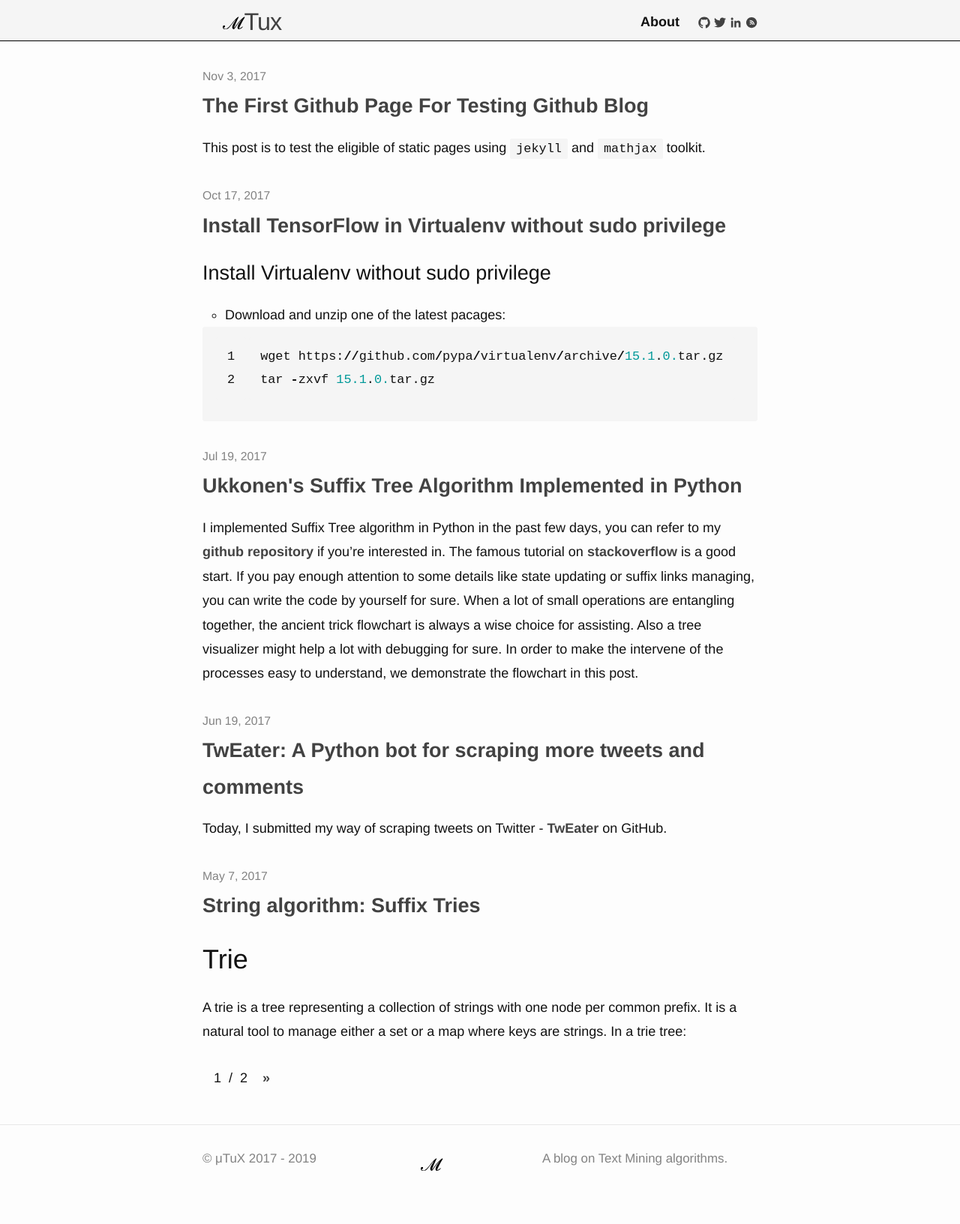
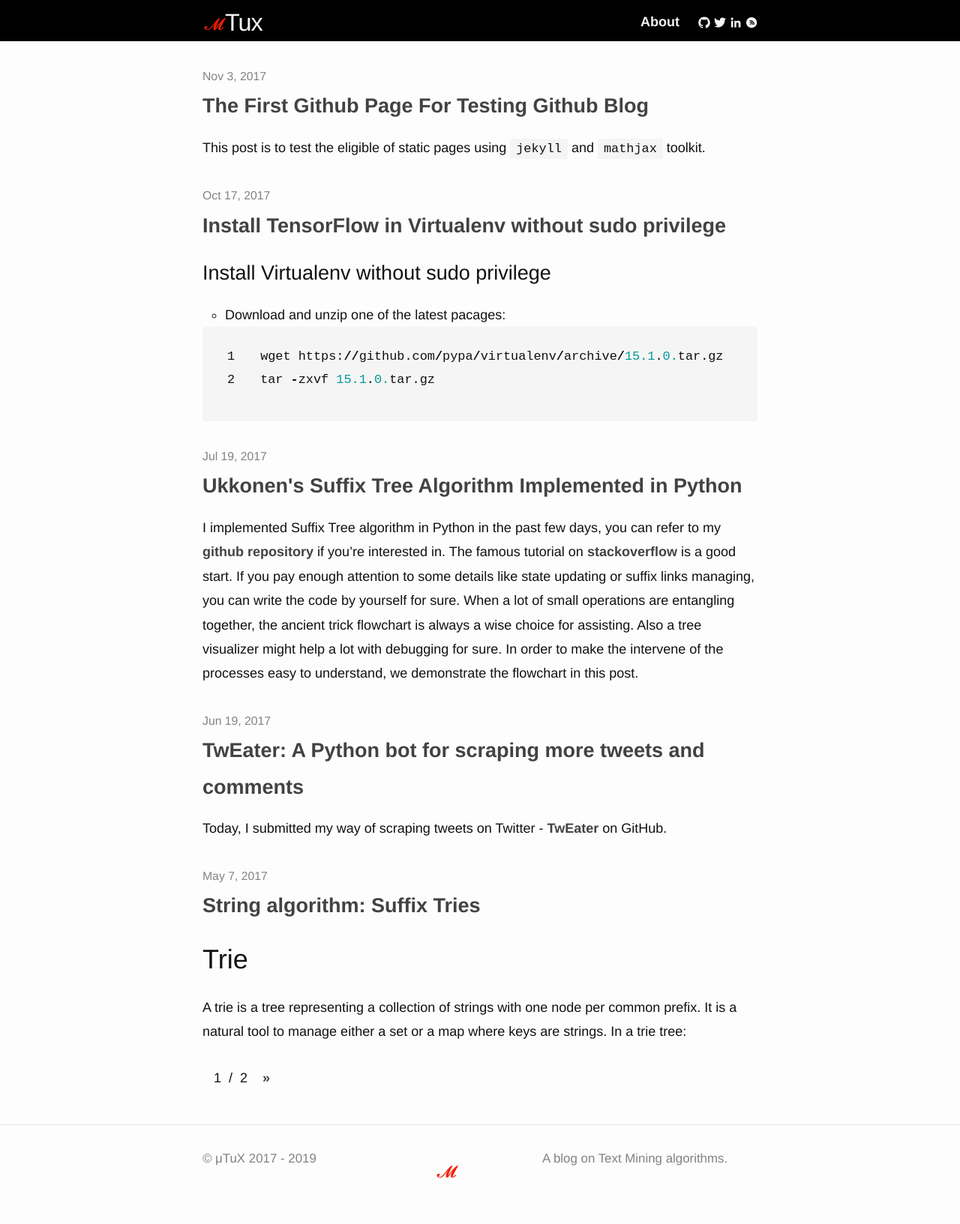
Before and after one commit to mutux/mutux.github.io, a Jekyll site: the page built from index.html, in a window 1280 px wide. Shown: the whole page at 75% size. Built offline with Jekyll 4.4.1, drawn with Linux system fonts in a browser that asks for light colours; the list of posts is cut into pages by our own code.

Commit message:
theme tuning

```diff
--- a/_includes/logo.html
+++ b/_includes/logo.html
@@ -1 +1 @@
-<span style="position: relative; left: 20px; top: 5px;">{% include mutux-b.svg %}</span>
+<span style="position: relative; left: -28px; top: 15px;">{% include mutux-r.svg %}</span>
--- a/_sass/minima/_base.scss
+++ b/_sass/minima/_base.scss
@@ -201,7 +201,8 @@ pre {
   vertical-align: middle;
 
   path {
-    fill: $grey-color-dark;
+    // fill: $grey-color-dark;
+    fill: $grey-color-lighter;
   }
 }
 
--- a/_sass/minima/_layout.scss
+++ b/_sass/minima/_layout.scss
@@ -6,7 +6,8 @@
   border-bottom: 1px solid black;
   min-height: $spacing-unit * 1.8;
   max-height: $spacing-unit * 1.8;
-  background-color: $grey-color-lighter;
+  // background-color: $grey-color-lighter;
+  background-color: black;
 
   // Positioning context for the mobile navigation icon
   position: relative;
@@ -14,15 +15,17 @@
 
 .site-title {
   @include relative-font-size(1.8);
-  font-weight: 200;
-  line-height: $base-line-height * $base-font-size * 1.8;
+  font-weight: 100;
+  // line-height: $base-line-height * $base-font-size * 1.8;
+  line-height: 0;
   letter-spacing: -1px;
   margin-bottom: 0;
+  margin-left: 30px;
   float: left;
 
   &,
   &:visited {
-    color: $grey-color-dark;
+    color: $grey-color-lighter;
   }
 }
 
@@ -39,8 +42,8 @@
   }
 
   .page-link {
-    color: $text-color;
-    // color: $grey-color-lighter;
+    // color: $text-color;
+    color: $grey-color-lighter;
     line-height: $base-line-height;
 
     // Gaps between nav items, but not on the last one
@@ -77,7 +80,8 @@
       text-align: center;
 
       > svg path {
-        fill: $grey-color-dark;
+        // fill: $grey-color-dark;
+        fill: $grey-color-lighter;
       }
     }
 
@@ -138,13 +142,13 @@
 }
 
 .footer-col-1 {
-  width: -webkit-calc(35% - (#{$spacing-unit} / 2));
-  width:         calc(35% - (#{$spacing-unit} / 2));
+  width: -webkit-calc(45% - (#{$spacing-unit} / 2));
+  width:         calc(45% - (#{$spacing-unit} / 2));
 }
 
 .footer-col-2 {
-  width: -webkit-calc(25% - (#{$spacing-unit} / 2));
-  width:         calc(25% - (#{$spacing-unit} / 2));
+  width: -webkit-calc(15% - (#{$spacing-unit} / 2));
+  width:         calc(15% - (#{$spacing-unit} / 2));
 }
 
 .footer-col-3 {
```
Also changed, not shown: _includes/footer.html (line endings or trailing spaces), _includes/mutux-r.svg (added).
